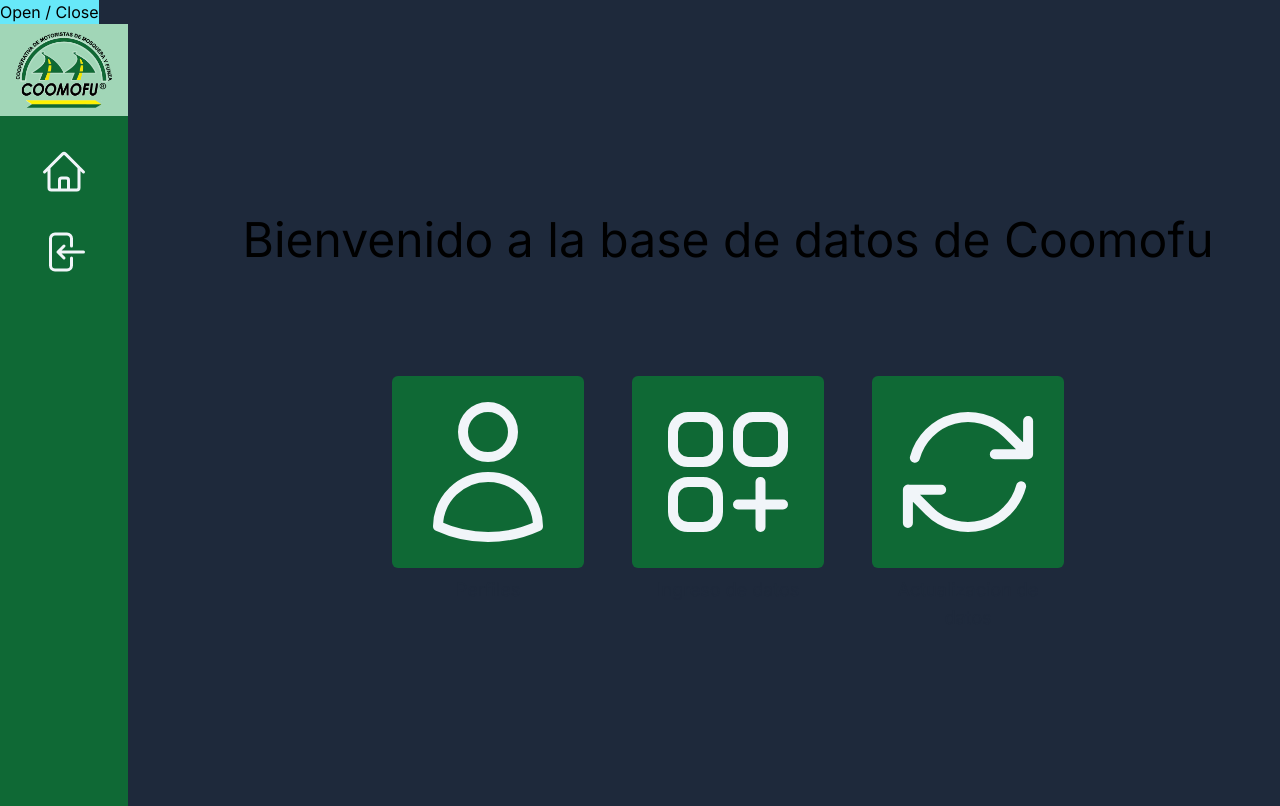
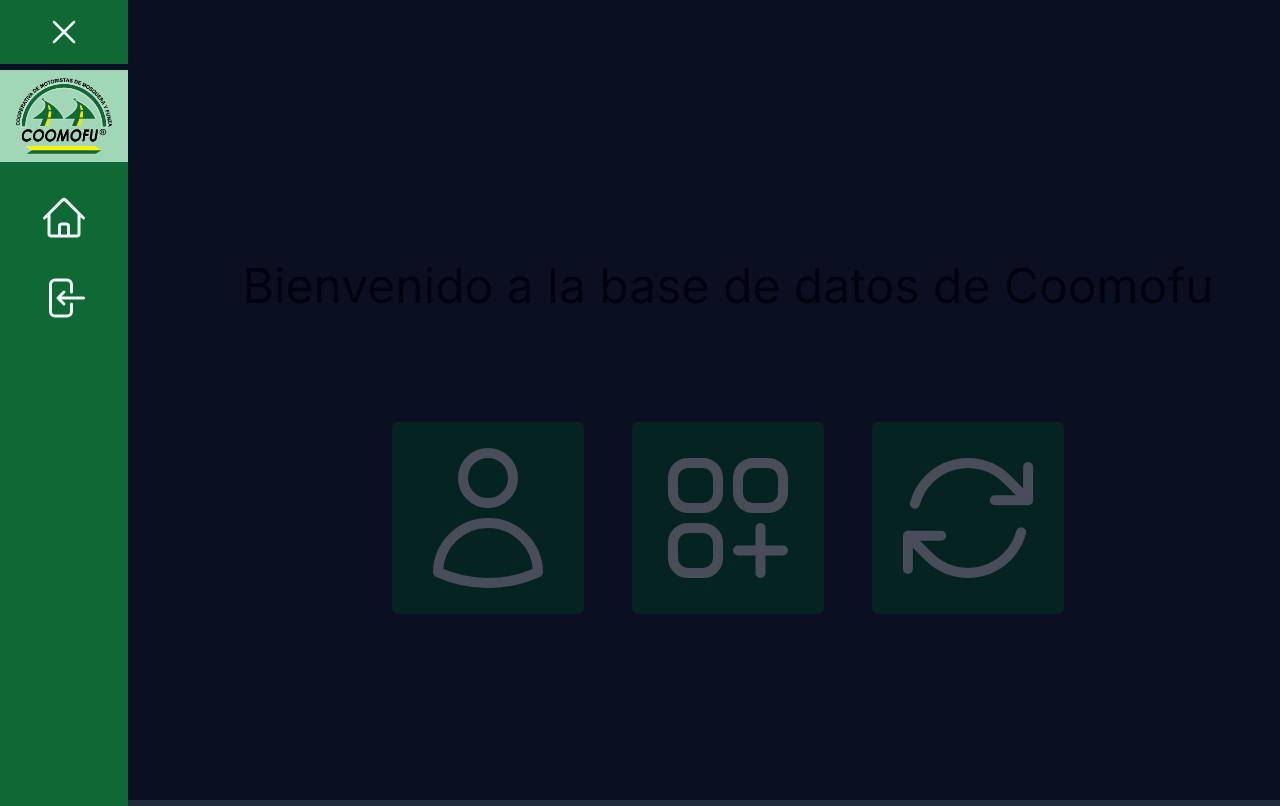
Before and after one commit to Git-Darkmoon/Coomofu, a Next.js app: page /user/home in a window 1280 px wide. Built offline with nearby package versions, Linux system fonts and the light colour scheme.

Commit message:
fix: rendering of icons.

```diff
--- a/src/app/user/layout.tsx
+++ b/src/app/user/layout.tsx
@@ -1,18 +1,28 @@
 "use client"
 
 import Sidebar from "@/components/Sidebar"
+import { Bars3Icon, XMarkIcon } from "@heroicons/react/24/outline"
 import { useState } from "react"
 
 function Landinglayout({ children }: any) {
   const [isSidebarOpen, setIsSidebarOpen] = useState(false)
 
+  const sidebarIconStyles: string = "w-16 lg:w-32 h-10 text-slate-100"
+
   return (
     <>
+      {isSidebarOpen || (
+        <div className="w-full h-full absolute top-0 left-0 bg-slate-950/70 "></div>
+      )}
       <button
-        className="bg-cyan-300"
+        className="bg-primaryGreen-500 relative w-16 lg:w-32 h-16 z-10"
         onClick={() => setIsSidebarOpen(!isSidebarOpen)}
       >
-        Open / Close
+        {isSidebarOpen ? (
+          <Bars3Icon className={sidebarIconStyles} />
+        ) : (
+          <XMarkIcon className={sidebarIconStyles} />
+        )}
       </button>
       <Sidebar isOpen={isSidebarOpen} />
       {children}
```
